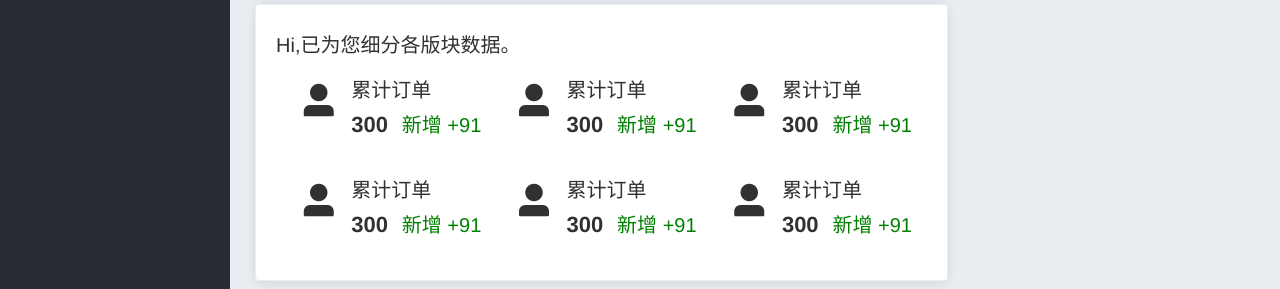
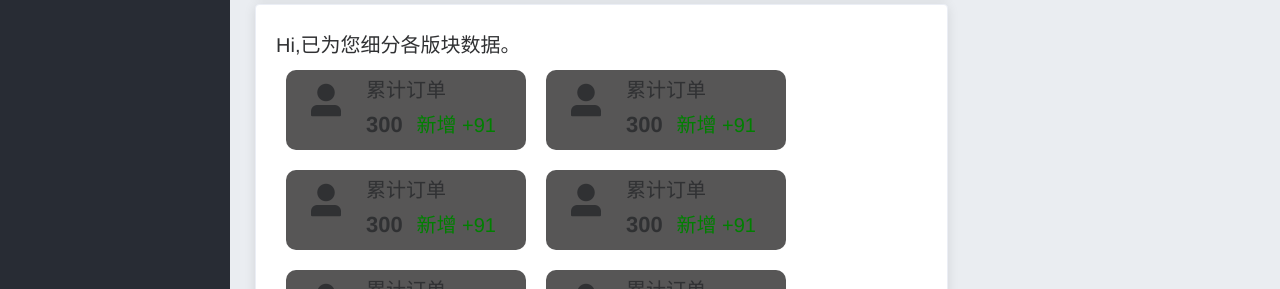
Before and after one commit to OurTeam233/canteen, a Vue app: page /ordering/OverallStatistics in a window 1280 px wide. Shown: the part 511-800 px from the top of the page. Built offline with nearby package versions, Linux system fonts and the light colour scheme; no server answers; sample sign-in values are in the browser's storage.

Commit message:
改点东西试试

```diff
--- a/src/components/Statistics/OverallStatistics.vue
+++ b/src/components/Statistics/OverallStatistics.vue
@@ -10,7 +10,7 @@
           <p>Hi,已为您细分各版块数据。</p>
           <div class="data-plate">
 
-            <div v-for="n in 6" :key="n" class="test">
+            <div v-for="n in 6" :key="n" class="data-item">
               <div class="test-icon">
                 <i class="el-icon-user-solid" style="font-size:40px;"></i>
               </div>
@@ -228,6 +228,17 @@ p{
   margin:10px;
 }
 
+/*左下角的每个数据项的卡片 */
+.data-item{
+  /* background-color: rgb(250, 250, 250); */
+  background-color: rgb(87, 86, 86);
+  border-radius:10px;
+  /* background-color:gray; */
+  width:240px;
+  height:80px;
+  margin:10px;
+  display:flex;
+}
 
 
 
@@ -333,14 +344,6 @@ p{
   flex-wrap:wrap;
 }
 
-.test{
-  /* background-color:gray; */
-  width:30%;
-  height:80px;
-  margin:10px;
-  display:flex;
-
-}
 
 .test-icon{
   /* background-color:red; */
```
